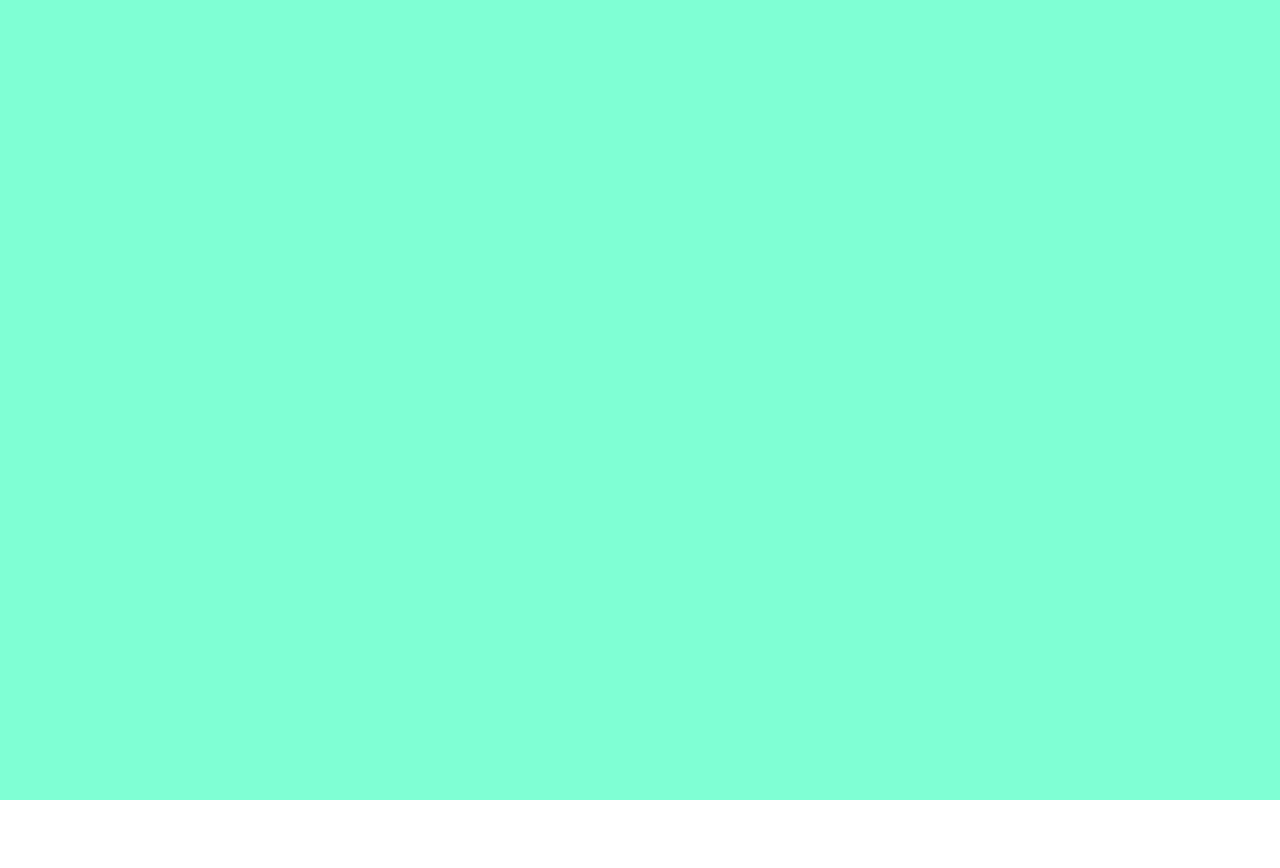
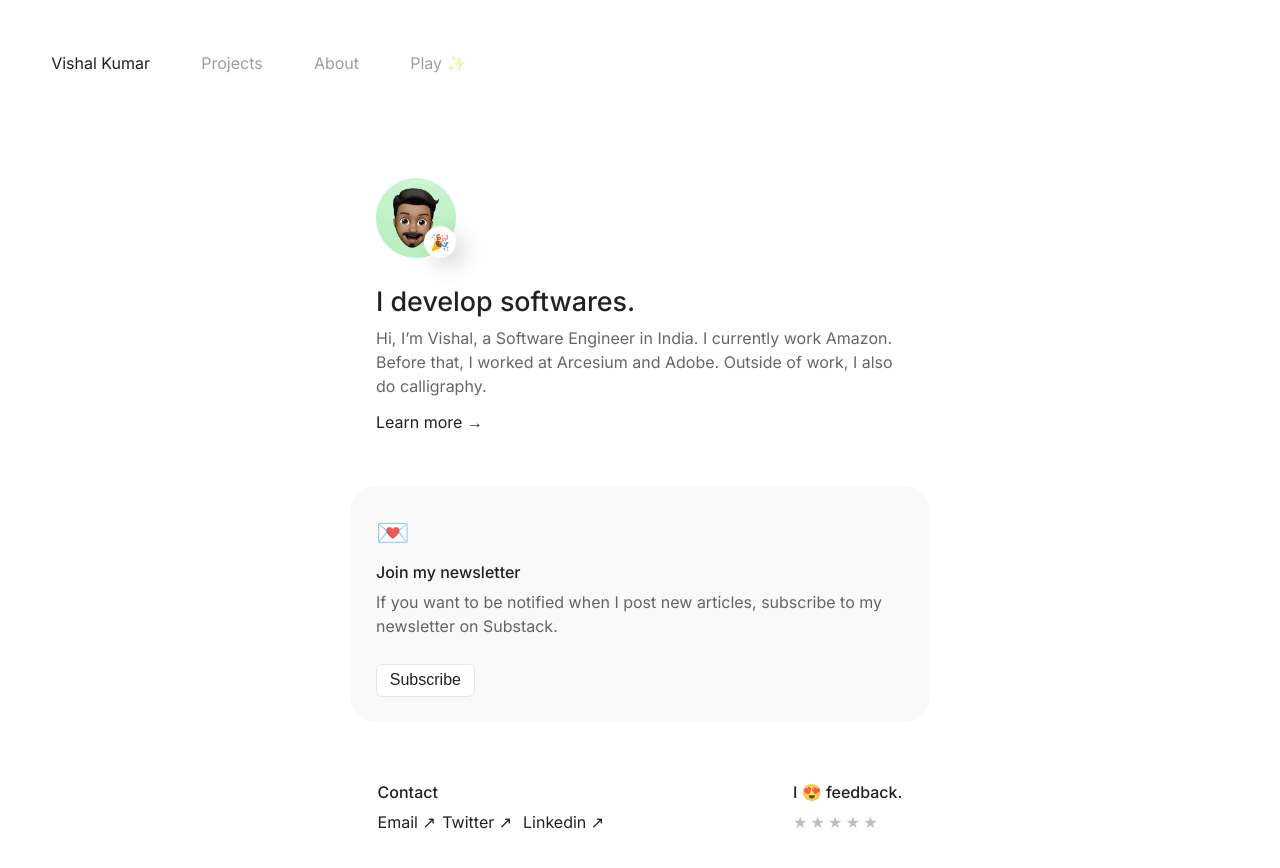
Before and after one commit to vishalkr07/my-website, a Next.js app: page / in a window 1280 px wide. Shown: the top 868 px of the page. Before the commit the page ends 800 px from the top, so only its background shows below. Built offline with nearby package versions, Linux system fonts and the light colour scheme.

Commit message:
Updated files

```diff
--- /dev/null
+++ b/src/app/Components/Contact.tsx
@@ -0,0 +1,26 @@
+import React from "react";
+import Feedback from "./Feedback";
+
+const Contact: React.FC = () => {
+    return <div className="content">
+        <section className="s1">
+            <div className="contact">
+                <div className="contact-wrapper">
+                    <h6>Contact</h6>
+                    <div className="contact-link-wrapper">
+                        <a href="mailto:kmrvishal207@gmail.com">Email ↗︎</a>
+                        <a href="https://twitter.com/krvishal07" target="_blank" rel="noreferrer noopener">
+                            Twitter ↗︎{" "}
+                        </a>
+                        <a href="https://www.linkedin.com/in/vishalkr07/" target="_blank" rel="noreferrer noopener">
+                            Linkedin ↗︎{" "}
+                        </a>
+                    </div>
+                </div>
+                <Feedback />
+            </div>
+        </section>
+    </div>
+}
+
+export default Contact
--- /dev/null
+++ b/src/app/Components/Feedback.tsx
@@ -0,0 +1,43 @@
+import React from "react";
+
+const Feedback: React.FC = () => {
+    return <div className="contact-wrapper">
+        <div>
+            <h6>I 😍️ feedback.</h6>
+        </div>
+        <div className="contact-star-wrapper">
+            <div className="star-wrapper" id="star-01">
+                <a href="#"
+                    target="_blank">
+                    ★
+                </a>
+            </div>
+            <div className="star-wrapper" id="star-02">
+                <a href="#"
+                    target="_blank">
+                    ★
+                </a>
+            </div>
+            <div className="star-wrapper" id="star-03">
+                <a href="#"
+                    target="_blank">
+                    ★
+                </a>
+            </div>
+            <div className="star-wrapper" id="star-04">
+                <a href="#"
+                    target="_blank">
+                    ★
+                </a>
+            </div>
+            <div className="star-wrapper" id="star-05">
+                <a href="#"
+                    target="_blank">
+                    ★
+                </a>
+            </div>
+        </div>
+    </div>
+}
+
+export default Feedback
--- /dev/null
+++ b/src/app/Components/Intro.tsx
@@ -0,0 +1,28 @@
+import React from "react";
+
+const Intro: React.FC = () => {
+    return <section className="s1">
+        <div className="profile-photo-wrapper">
+            <div className="profile-photo">
+                <img src="profile.jpg" alt="Spike's avatar" className="profile-photo" />
+            </div>
+            <div className="status">
+                <div className="emoji-wrapper">
+                    <span className="emoji"> 🎉 </span>
+                </div>
+            </div>
+        </div>
+        <div className="hero-text-wrapper">
+            <h5> I develop softwares. </h5>
+            <p>
+                Hi, I’m Vishal, a Software Engineer in India. I currently work Amazon. Before that, I worked at Arcesium
+                and Adobe. Outside of work, I also do calligraphy.
+            </p>
+            <div>
+                <a href="/about/">Learn more → </a>
+            </div>
+        </div>
+    </section>
+}
+
+export default Intro
--- /dev/null
+++ b/src/app/Components/NavBar.tsx
@@ -0,0 +1,25 @@
+import React from "react";
+
+const NavBar: React.FC = () => {
+    return <header>
+        <header>
+            <div className="nav-bar">
+                <div className="nav-bar-link-selected">
+                    <a href="/">Vishal Kumar</a>
+                </div>
+                <div className="nav-bar-right">
+                    <div className="nav-bar-link">
+                        <a href="/project/">Projects</a>
+                    </div>
+                    <div className="nav-bar-link">
+                        <a href="/about/">About</a>
+                    </div>
+                    <div className="nav-bar-link">
+                        <a href="/play/">Play ✨</a>
+                    </div>
+                </div>
+            </div>
+        </header>
+    </header>
+}
+export default NavBar
--- /dev/null
+++ b/src/app/Components/Newsletter.tsx
@@ -0,0 +1,25 @@
+import React from "react";
+
+const Newsletter: React.FC = () => {
+    return <section className="s2">
+        <div className="bg-wrapper">
+            <div>
+                <h5>💌</h5>
+            </div>
+            <div>
+                <h6>Join my newsletter</h6>
+                <p>
+                    If you want to be notified when I post new articles, subscribe to my
+                    newsletter on Substack.
+                </p>
+                <button className="primary-btn">
+                    <a href="#" target="_blank" rel="noreferrer noopener">
+                        Subscribe
+                    </a>
+                </button>
+            </div>
+        </div>
+    </section>
+}
+
+export default Newsletter
--- a/src/app/layout.tsx
+++ b/src/app/layout.tsx
@@ -1,6 +1,7 @@
 import './styles/globals.css'
 import type { Metadata } from 'next'
 import { Inter } from 'next/font/google'
+import NavBar from './Components/NavBar'
 
 const inter = Inter({ subsets: ['latin'] })
 
@@ -16,7 +17,9 @@ export default function RootLayout({
 }) {
   return (
     <html lang="en">
-      <body className={inter.className}>{children}</body>
+      <body className={inter.className}>
+        <NavBar />
+        {children}</body>
     </html>
   )
 }
--- a/src/app/page.tsx
+++ b/src/app/page.tsx
@@ -1,3 +1,6 @@
+import Contact from "./Components/Contact";
+import Intro from "./Components/Intro";
+import Newsletter from "./Components/Newsletter";
 import styles from "./styles/Home.module.css";
 import Switch from "@mui/material/Switch";
 
@@ -6,7 +9,9 @@ const label = { inputProps: { "aria-label": "Switch demo" } };
 export default function Home() {
   return (
     <div className={styles.container}>
-
+      <Intro />
+      <Newsletter />
+      <Contact />
     </div>
   );
 }
--- a/src/app/styles/Home.module.css
+++ b/src/app/styles/Home.module.css
@@ -1,9 +1,2 @@
 .container {
-    padding: 0 2rem;
-    display: flex;
-    flex-direction: column;
-    justify-content: center;
-    align-items: center;
-    height: 100vh;
-    background-color: aquamarine;
   }
```
Also changed, not shown: public/profile.jpg (added).
